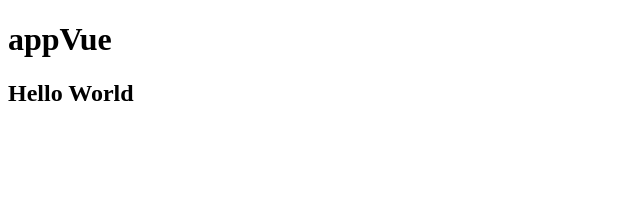
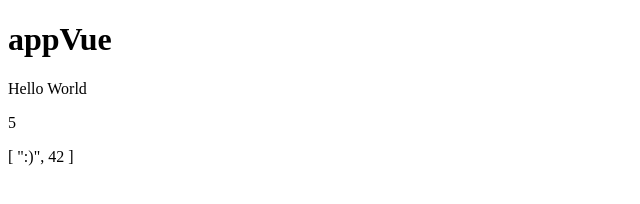
Before and after one commit to Camille-Fanguin/CoursVue, a plain HTML site: page index.html in a window 1280 px wide. Shown: the whole page, without its empty margins (0-640 px from the left). Drawn offline with nearby package versions, Linux system fonts and the light colour scheme.

Commit message:
+ de vars

```diff
--- a/index.html
+++ b/index.html
@@ -7,7 +7,9 @@
 </head>
 <body id="app">
     <h1>appVue</h1>
-    <h2>{{variable}}</h2>
+    <p>{{variable}}</p>
+    <p>{{newVar}}</p>
+    <p>{{varTab}}</p>
     <script src="https://unpkg.com/vue@next"></script>
     <script src="main.js"></script>
 </body>
--- a/main.js
+++ b/main.js
@@ -1,7 +1,9 @@
 Vue.createApp({
     data() {
         return {
-            variable: 'Hello World'
+            variable: 'Hello World',
+            newVar: 5,
+            varTab: [':)',42]
         };
     }
 }).mount('#app');
```
Also changed, not shown: 1 other file.
